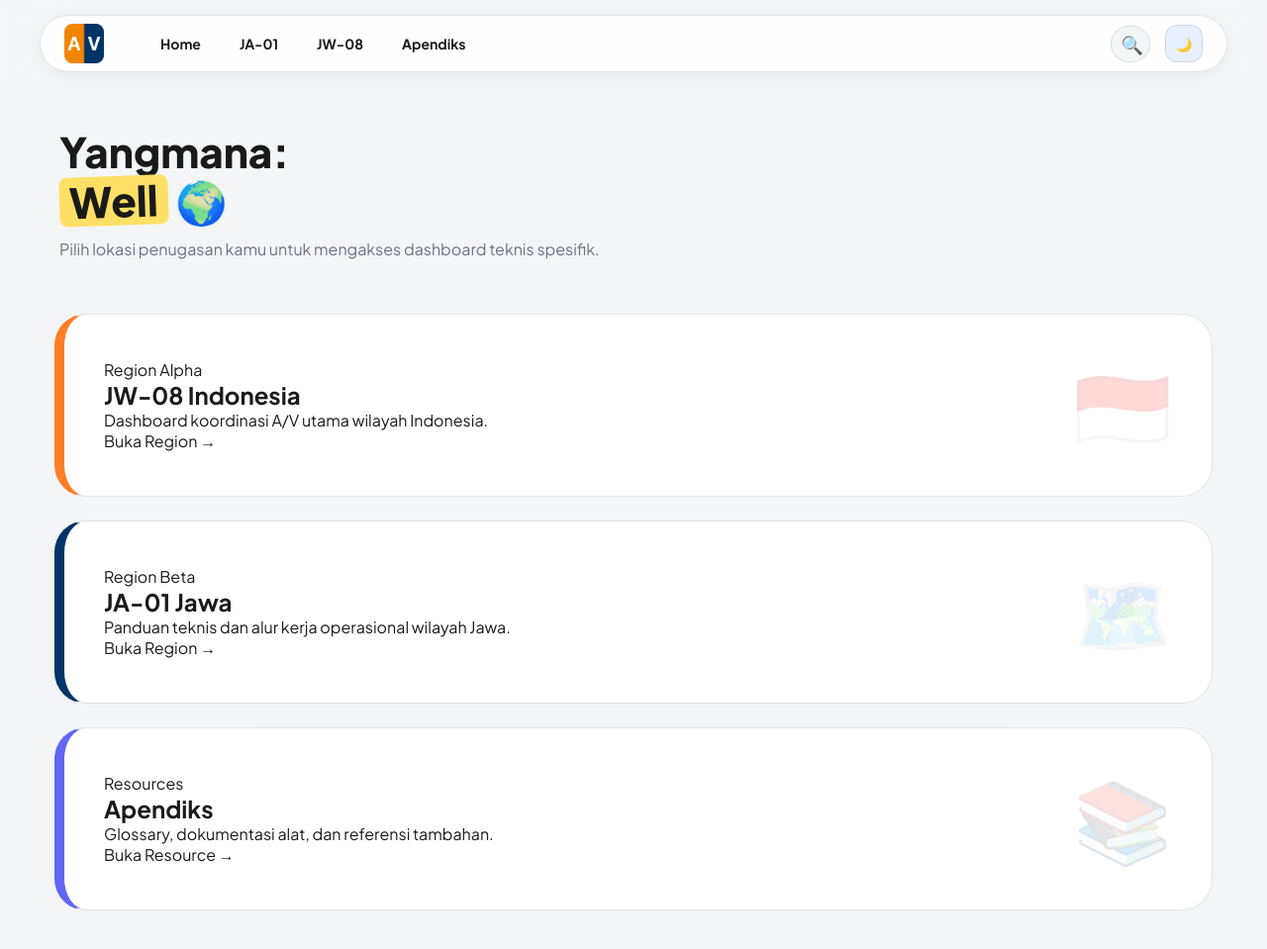
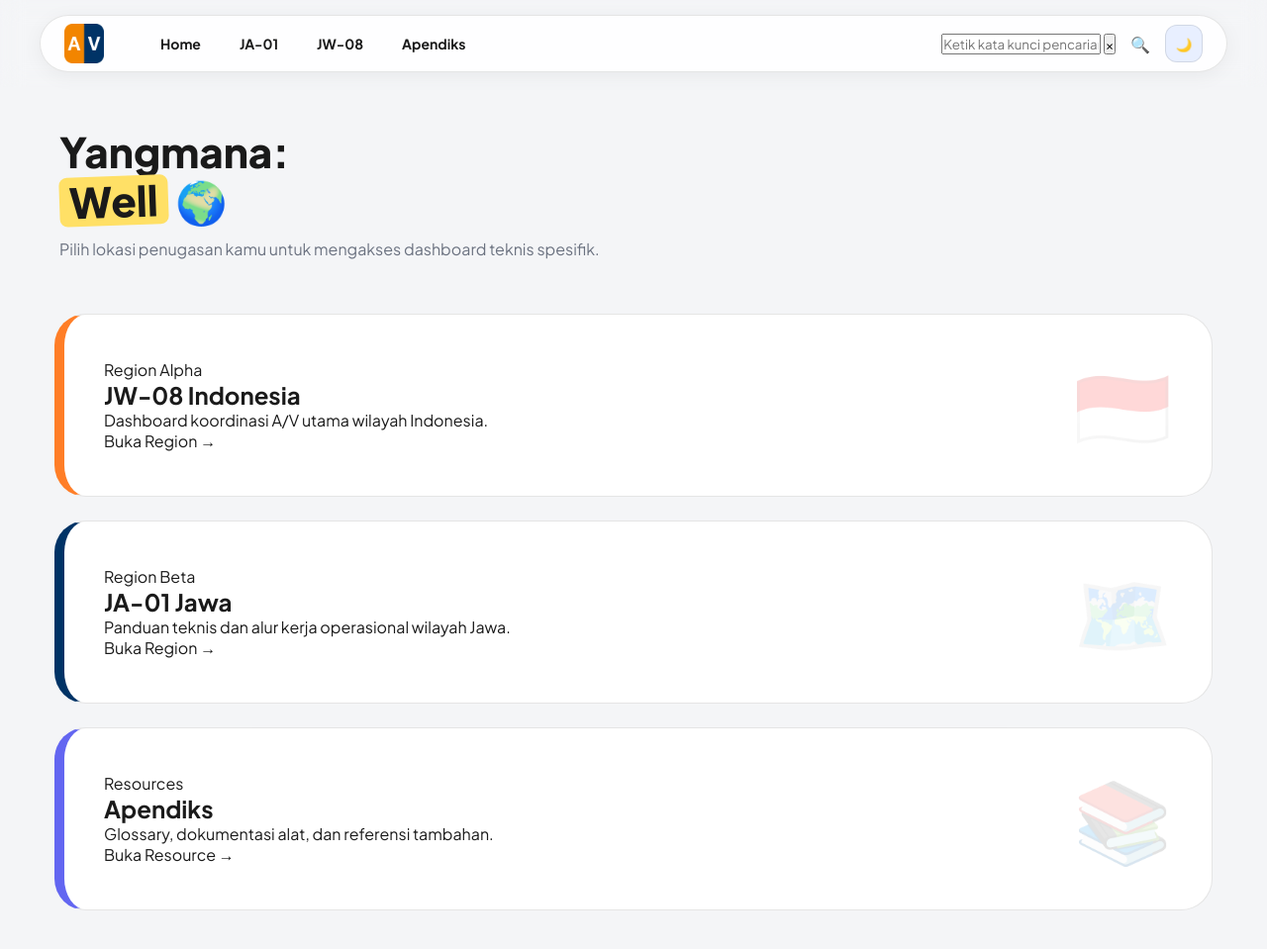
Before and after one commit to av-smg/technicalguidelines, a Jekyll site: the page built from index.html, in a window 1280 px wide and 1039 px high. Shown: the top 959 px of the window at 99% size. Built offline with Jekyll 4.4.1, drawn with Linux system fonts in a browser that asks for light colours.

Commit message:
Update navbar.html

```diff
--- a/_includes/navbar.html
+++ b/_includes/navbar.html
@@ -25,12 +25,15 @@
         </div>
 
    <div class="nav-group-right">
-    <div class="search-wrapper-desktop" id="search-desktop-container">
-       <input type="text" id="missionSearch" placeholder="Cari..." onkeyup="filterMissions()" onkeypress="handleSearchEnter(event)">
-
-<div id="search-results-list"></div>
-        <button class="search-toggle-btn" id="search-trigger-global">🔍</button>
-    </div>
+    <div class="search-wrapper">
+        <div class="search-content">
+            <div class="search-header">
+                <input type="text" id="search-input" placeholder="Ketik kata kunci pencarian..." autocomplete="off">
+                <button class="search-close">&times;</button>
+            </div>
+            <ul id="results-container"></ul>
+        </div>
+    </div
 
     <button class="mobile-search-trigger" id="mobile-search-trigger-btn">🔍</button>
 
```
